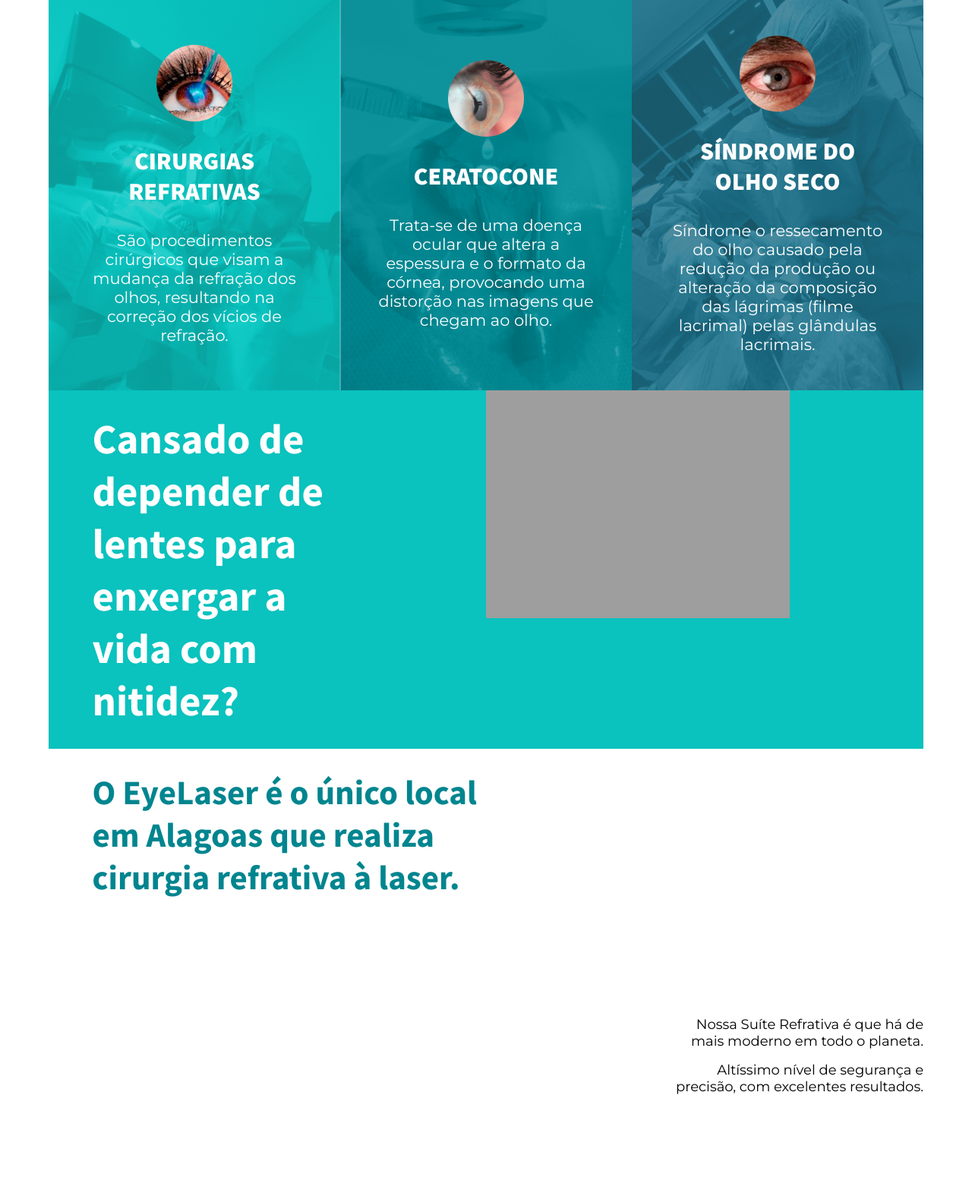
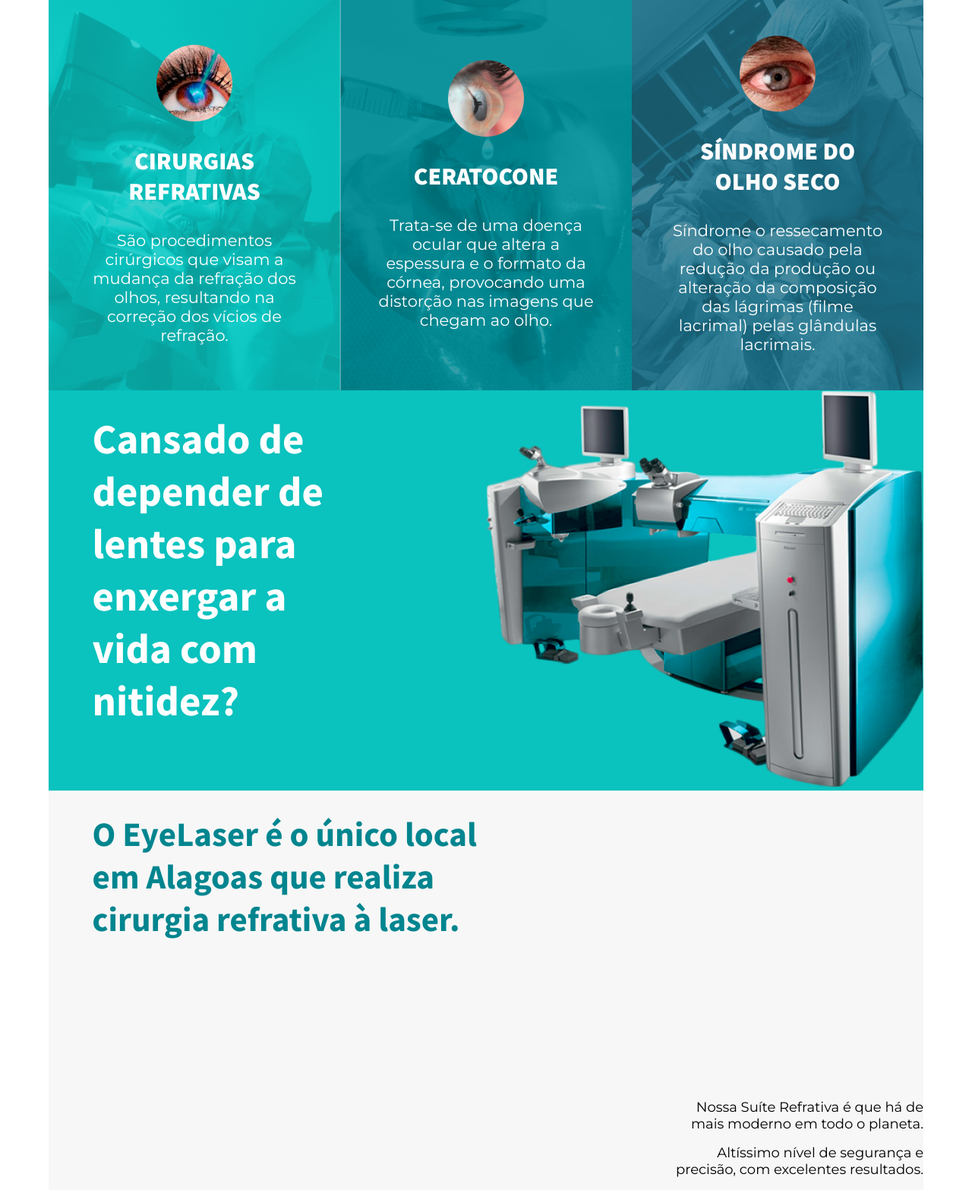
Before and after one commit to pdiegoneves/site-eyelaser, a PHP site: page /eyelaser/app/paciente_index.php in a window 1280 px wide. Shown: the part 651-2218 px from the top of the page at 76% size. Before the commit the page ends 2092 px from the top, so only its background shows below. Run offline with PHP 8.4, Linux system fonts and the light colour scheme.

Commit message:
add imagens suite refrativa

```diff
--- a/app/src/css/styles.css
+++ b/app/src/css/styles.css
@@ -393,6 +393,7 @@
   font-size: 45px;
   font-weight: bold;
   padding: 5% 0 0 10%;
+  background-color: #F7F7F7;
 }
 .grid-cta-midle-item.text2 p {
   width: 100%;
@@ -400,6 +401,7 @@
 .grid-cta-midle-item.text3 {
   font-family: "Montserrat", sans-serif;
   font-size: 18px;
+  background-color: #F7F7F7;
 }
 .grid-cta-midle-item.text3 span {
   position: absolute;
--- a/sass/03-ORGANISMS/_grid_cta_midle_item.sass
+++ b/sass/03-ORGANISMS/_grid_cta_midle_item.sass
@@ -18,11 +18,13 @@
     font-size: 45px
     font-weight: bold
     padding: 5% 0 0 10%
+    background-color: #F7F7F7
     p
       width: 100%
   &.text3
     font-family: 'Montserrat', sans-serif
     font-size: 18px
+    background-color: #F7F7F7
     span
       position: absolute
       right: 0
```
Also changed, not shown: app/assets/images/suiterefrativa/suite_refrativa_desk.png (added), app/assets/images/suiterefrativa/suite_refrativa_extra.png (added), app/assets/images/suiterefrativa/suite_refrativa_mob.png (added), app/assets/images/suiterefrativa/suite_refrativa_tab.png (added), 1 other file.
